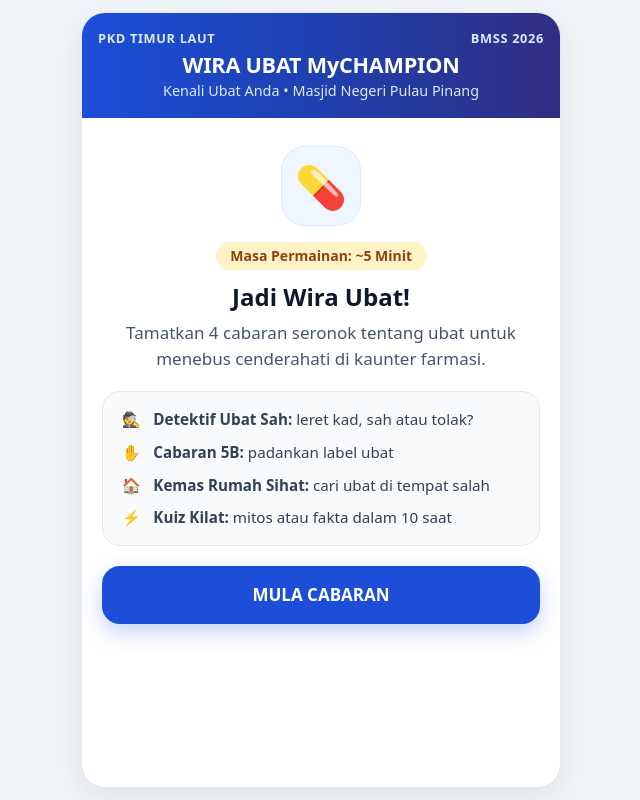
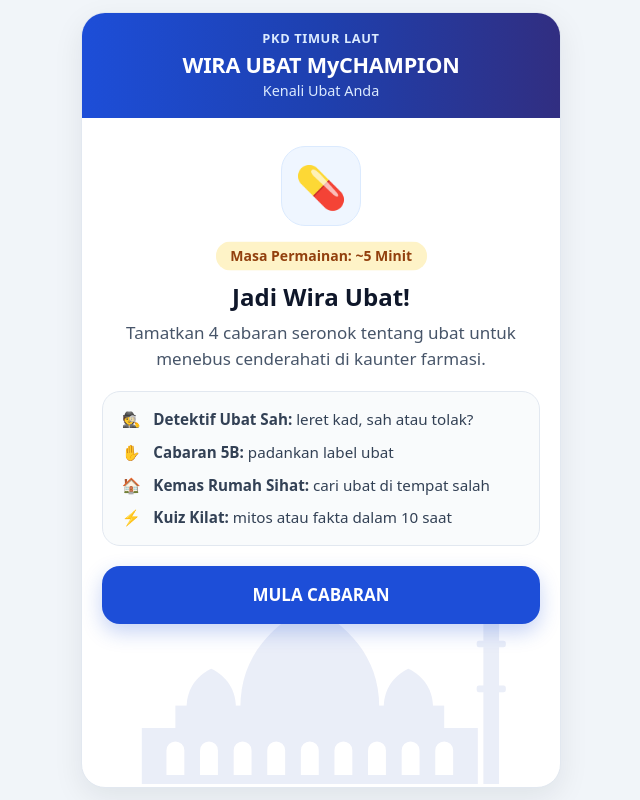
Before and after one commit to yyk7091-crypto/mychampion-wira-ubat, a plain HTML site: page index.html in a window 1280 px wide. Shown: the whole page, without its empty margins (319-959 px from the left). Drawn offline with Linux system fonts and the light colour scheme.

Commit message:
Add mosque watermark and update organiser credit

```diff
--- a/index.html
+++ b/index.html
@@ -60,14 +60,26 @@
     /* Header */
     .top {
       position: relative;
+      z-index: 1;
       padding: 16px;
       text-align: center;
       color: #fff;
       background: linear-gradient(90deg, var(--blue-700), var(--blue-800), var(--indigo-900));
     }
+    /* Faint mosque silhouette fixed behind the page content, so it stays visible while scrolling. */
+    .mosque {
+      position: fixed;
+      left: 50%;
+      bottom: 16px;
+      z-index: 0;
+      width: min(28rem, 92vw);
+      height: auto;
+      fill: var(--blue-800);
+      opacity: .09;
+      transform: translateX(-50%);
+      pointer-events: none;
+    }
     .top-meta {
-      display: flex;
-      justify-content: space-between;
       font-size: .8rem;
       font-weight: 700;
       letter-spacing: .05em;
@@ -77,7 +89,7 @@
     .top h1 { margin: 4px 0 2px; font-size: 1.35rem; font-weight: 900; letter-spacing: -.01em; line-height: 1.2; }
     .top p { margin: 0; font-size: .9rem; color: var(--blue-100); }
 
-    main { flex: 1; display: flex; flex-direction: column; padding: 20px; }
+    main { position: relative; z-index: 1; flex: 1; display: flex; flex-direction: column; padding: 20px; }
     .screen { flex: 1; display: flex; flex-direction: column; }
     .center { text-align: center; }
 
@@ -109,7 +121,7 @@
 
     .panel {
       padding: 16px;
-      background: var(--slate-50);
+      background: rgba(248, 250, 252, .8); /* see-through so the mosque watermark shows */
       border: 1px solid var(--slate-200);
       border-radius: var(--radius);
     }
@@ -468,13 +480,28 @@
 
   <div class="app">
 
+    <!-- Page watermark: stylised silhouette of Masjid Negeri Pulau Pinang (main dome, side domes, minaret). -->
+    <svg class="mosque" viewBox="0 0 400 200" aria-hidden="true" focusable="false">
+        <path fill-rule="evenodd" d="M40 150H340V200H40Z
+          M62 192V170a8 8 0 0 1 16 0V192Z M92 192V170a8 8 0 0 1 16 0V192Z M122 192V170a8 8 0 0 1 16 0V192Z
+          M152 192V170a8 8 0 0 1 16 0V192Z M182 192V170a8 8 0 0 1 16 0V192Z M212 192V170a8 8 0 0 1 16 0V192Z
+          M242 192V170a8 8 0 0 1 16 0V192Z M272 192V170a8 8 0 0 1 16 0V192Z M302 192V170a8 8 0 0 1 16 0V192Z" />
+        <rect x="70" y="130" width="240" height="22" />
+        <path d="M128 132C128 84 158 58 190 40C222 58 252 84 252 132Z" />
+        <rect x="187" y="20" width="6" height="22" />
+        <circle cx="190" cy="15" r="6" />
+        <path d="M80 132C80 112 92 102 102 97C112 102 124 112 124 132Z" />
+        <path d="M256 132C256 112 268 102 278 97C288 102 300 112 300 132Z" />
+        <rect x="345" y="42" width="14" height="158" />
+        <rect x="339" y="72" width="26" height="6" rx="2" />
+        <rect x="339" y="112" width="26" height="6" rx="2" />
+        <path d="M343 42L352 6L361 42Z" />
+      </svg>
+
     <header class="top">
-      <div class="top-meta">
-        <span>PKD Timur Laut</span>
-        <span>BMSS 2026</span>
-      </div>
+      <div class="top-meta">PKD Timur Laut</div>
       <h1>WIRA UBAT MyCHAMPION</h1>
-      <p>Kenali Ubat Anda &bull; Masjid Negeri Pulau Pinang</p>
+      <p>Kenali Ubat Anda</p>
     </header>
 
     <main>
@@ -589,7 +616,7 @@
           Pertanyaan ubat-ubatan: Pusat Panggilan Farmasi Kebangsaan <strong>1800-88-6722</strong><br />
           <a href="https://www.knowyourmedicine.gov.my" target="_blank" rel="noopener">www.knowyourmedicine.gov.my</a>
           <br /><br />
-          Anjuran Bersama Pejabat Kesihatan Daerah Timur Laut &amp; Masjid Negeri Pulau Pinang
+          Anjuran Pejabat Kesihatan Daerah Timur Laut
         </div>
       </section>
 
```
